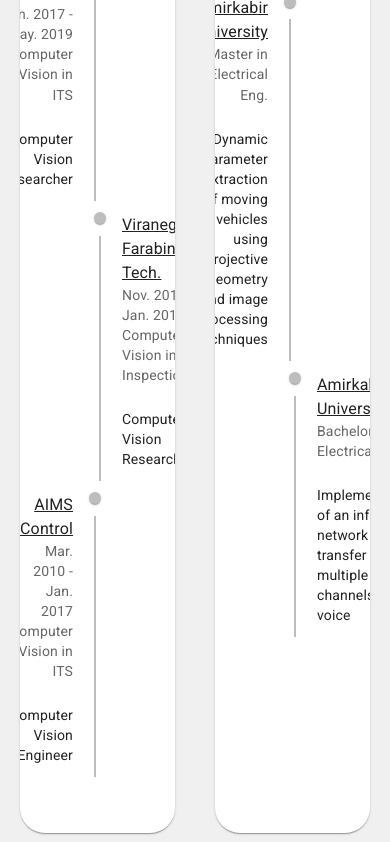
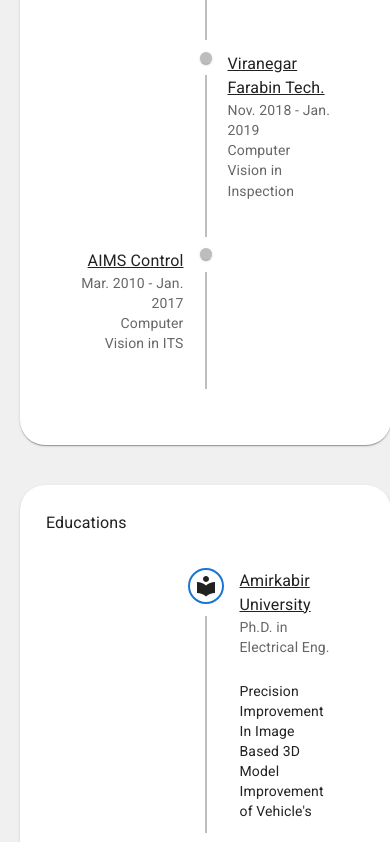
Before and after one commit to eslami-net/eslami-net.github.io, a React (Create React App) app: page / in a window 390 px wide. Shown: the part 1660-2502 px from the top of the page. Built offline with nearby package versions, Linux system fonts and the light colour scheme.

Commit message:
icons added to edu

```diff
--- a/public/data.json
+++ b/public/data.json
@@ -75,16 +75,19 @@
   "educations": [
     {
       "school": "Amirkabir University",
+      "url": "https://aut.ac.ir/",
       "degree": "Ph.D. in Electrical Eng.",
       "title": "Precision Improvement In Image Based 3D Model Improvement of Vehicle's"
     },
     {
       "school": "Amirkabir University",
+      "url": "https://aut.ac.ir/",
       "degree": "Master in Electrical Eng.",
       "title": "Dynamic parameter extraction of moving vehicles using projective geometry and image processing techniques"
     },
     {
       "school": "Amirkabir University",
+      "url": "https://aut.ac.ir/",
       "degree": "Bachelor in Electrical Eng.",
       "title": "Implementation of an infrared network to transfer multiple channels of voice"
     }
--- a/src/App.js
+++ b/src/App.js
@@ -10,7 +10,7 @@
 import Education from "./components/parts/education/Education";
 
 function App() {
-  const matches = useMediaQuery("(min-width:600px)"); // is greater than 600
+  const matches = useMediaQuery("(min-width:800px)"); // is greater than 600
   const [data, setData] = useState(null);
   const [open, setOpen] = useState(false);
   const getData = (address, setData) => {
@@ -50,7 +50,7 @@
         <div
           style={{
             display: "flex",
-            flexDirection: "row",
+            flexDirection: matches ? "row" : "column",
             justifyContent: "center",
           }}
         >
--- a/src/components/parts/education/education.jsx
+++ b/src/components/parts/education/education.jsx
@@ -11,6 +11,7 @@
 import Link from "@mui/material/Link";
 import Card from "@mui/material/Card";
 import CardContent from "@mui/material/CardContent";
+import LocalLibraryIcon from "@mui/icons-material/LocalLibrary";
 
 export default function Education({ educations }) {
   const matches = useMediaQuery("(min-width:600px)"); // is greater than 600
@@ -32,8 +33,10 @@
             return (
               <TimelineItem position="alternate">
                 <TimelineSeparator>
-                  <TimelineDot />
-                  <TimelineConnector />
+                  <TimelineDot color="primary" variant="outlined">
+                    <LocalLibraryIcon />
+                  </TimelineDot>
+                  <TimelineConnector color="primary" />
                 </TimelineSeparator>
                 <TimelineContent sx={{ py: "12px", px: 2 }}>
                   <Typography variant="h7" component="span">
--- a/src/components/parts/profession/Experience.jsx
+++ b/src/components/parts/profession/Experience.jsx
@@ -60,7 +60,7 @@
                     {e.summery}
                   </Typography>
                   <br />
-                  <Typography variant="body2">{e.title}</Typography>
+                  {/* <Typography variant="body2">{e.title}</Typography> */}
                 </TimelineContent>
               </TimelineItem>
             );
```
